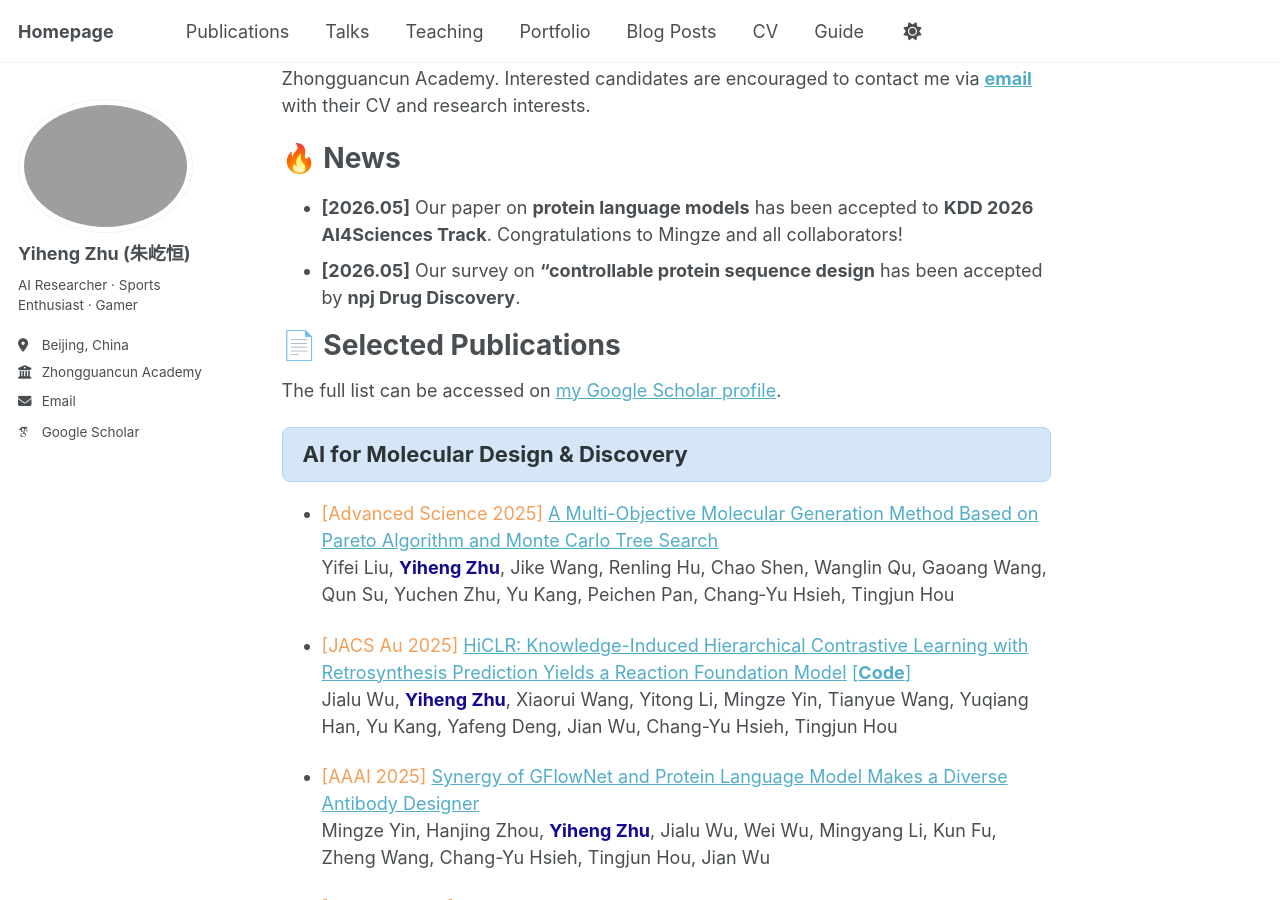
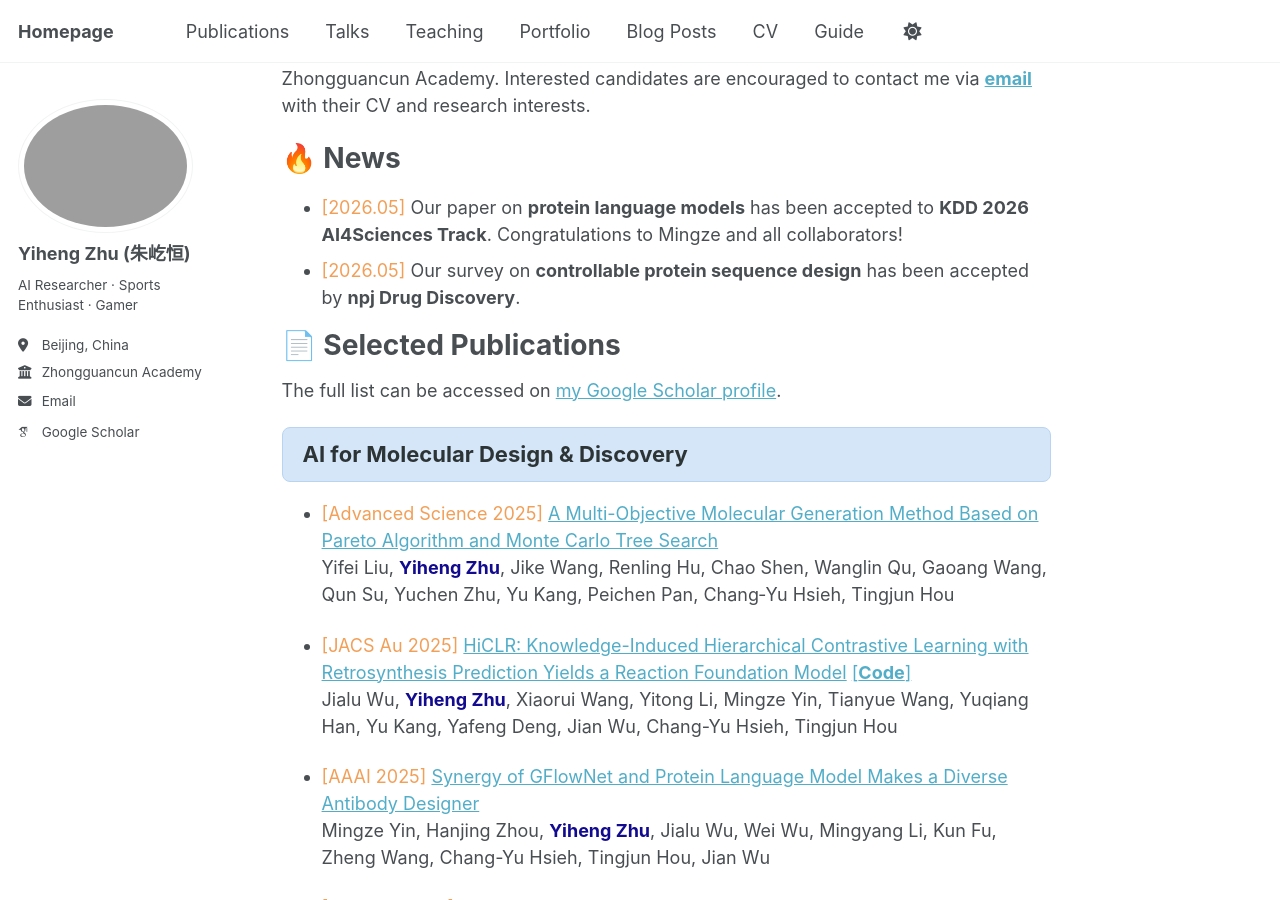
Before and after one commit to derrickzhu147/derrickzhu147.github.io, a Jekyll site: the page built from _pages/about.md, in a window 1280 px wide and 900 px high, scrolled down 468 px. Built offline with Jekyll 4.4.1, drawn with Linux system fonts in a browser that asks for light colours; some web fonts are replaced; a script that is not in the unit is left out.

Commit message:
Update about.md

```diff
--- a/_pages/about.md
+++ b/_pages/about.md
@@ -18,8 +18,8 @@ I am seeking highly motivated Ph.D. students with strong backgrounds in machine
 🔥 News
 ======
 
-- **[2026.05]** Our paper on **protein language models** has been accepted to **KDD 2026 AI4Sciences Track**. Congratulations to Mingze and all collaborators!
-- **[2026.05]** Our survey on **"controllable protein sequence design** has been accepted by **npj Drug Discovery**.
+- <span style="color:#F29F58;">[2026.05]</span> Our paper on **protein language models** has been accepted to **KDD 2026 AI4Sciences Track**. Congratulations to Mingze and all collaborators!
+- <span style="color:#F29F58;">[2026.05]</span> Our survey on **controllable protein sequence design** has been accepted by **npj Drug Discovery**.
 
 {% include_relative pub.md %}
 
```
